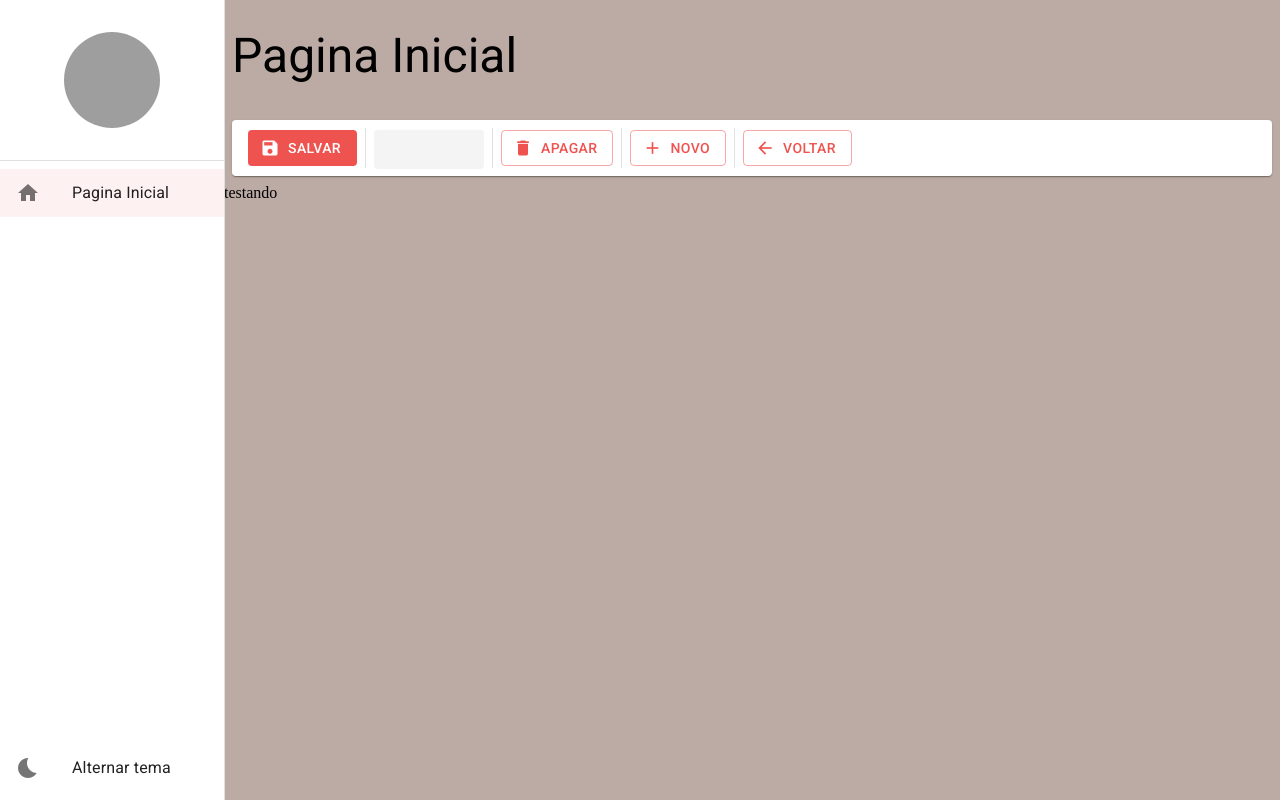
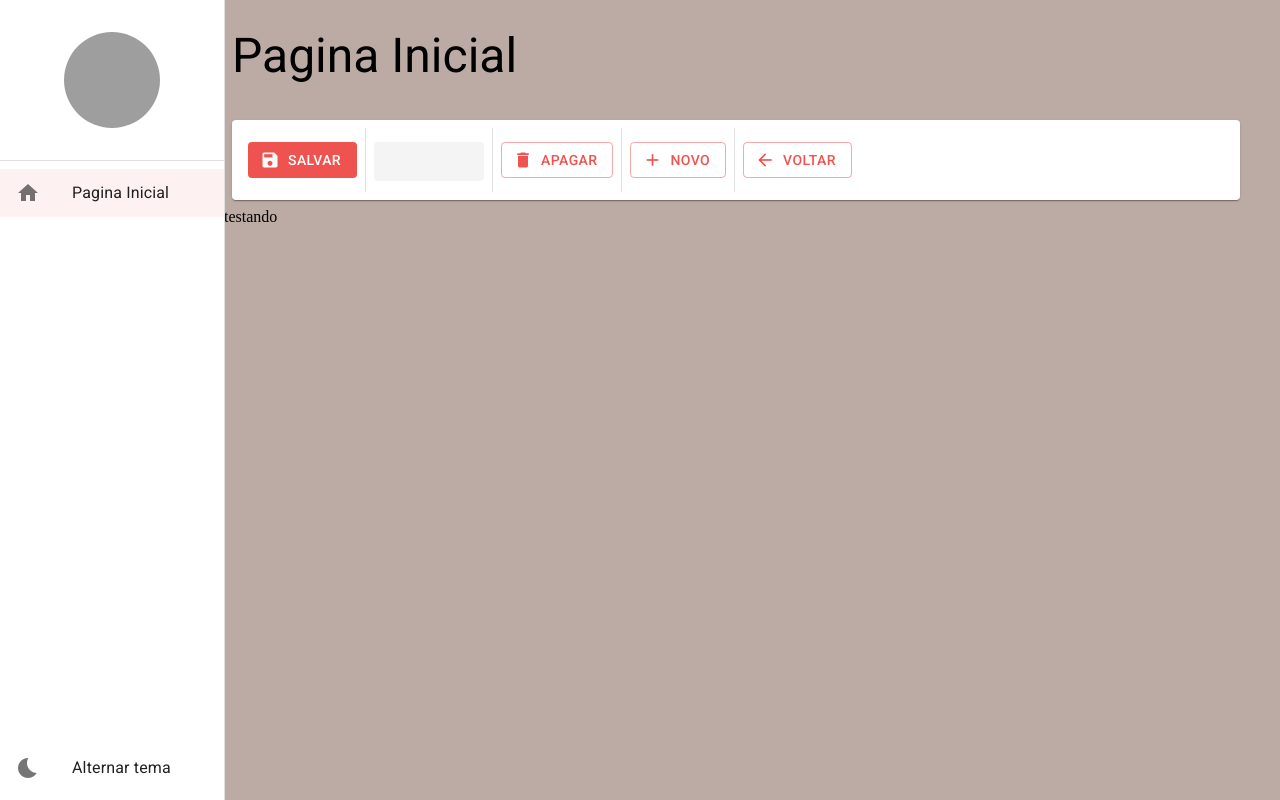
Before and after one commit to RobervanSouza/New-City, a React (Create React App) app in the folder new-city/: page /pagina-inicial in a window 1280 px wide. Built offline with nearby package versions, Linux system fonts and the light colour scheme; grey boxes are pictures that could not be loaded.

Commit message:
feat: update dashboard

```diff
--- a/new-city/src/pages/dashboard/DashBoard.tsx
+++ b/new-city/src/pages/dashboard/DashBoard.tsx
@@ -6,8 +6,11 @@ export const DashBoard = () => {
     <LayoutePages
       titulo="Pagina Inicial "
       barraDeFerramentas={
-        <FerramentasDetalhes mostrarBotaoSalvaFechar
-        mostrarBotaoSalvaFecharCarregando />
+        <FerramentasDetalhes
+         mostrarBotaoSalvaFechar
+        mostrarBotaoNovo
+        mostrarBotaoSalvaFecharCarregando
+     />
       }>
       testando
     </LayoutePages>
--- a/new-city/src/shared/components/ferramentas-detalhes/FerramentasDetalhes.tsx
+++ b/new-city/src/shared/components/ferramentas-detalhes/FerramentasDetalhes.tsx
@@ -1,4 +1,5 @@
-import { Box, Button, Divider, Icon, Paper, Skeleton, useTheme } from "@mui/material";
+import { Box, Button, Divider, Icon, Paper, Skeleton, Theme, Typography, useMediaQuery, useTheme } from "@mui/material";
+
 
 interface IerramentasDetalhes {
   textoBotaoNovo?: string;
@@ -45,7 +46,14 @@ export const FerramentasDetalhes: React.FC<IerramentasDetalhes> = ({
     aoclicarSalvarFechar,
 
 }) => {
+
+  const smDown = useMediaQuery((theme: Theme) => theme.breakpoints.down("sm")); // maior
+  // pode colocar essa const theme em cima ou fazer desta forma
+
+  const mdDown = useMediaQuery((theme: Theme) => theme.breakpoints.down("md"));  // menor
+
   const theme = useTheme();
+
   return (
     <Box
       gap={1} // distancio de um para o outro
@@ -54,7 +62,8 @@ export const FerramentasDetalhes: React.FC<IerramentasDetalhes> = ({
       paddingX={2} // so nas laterais
       display="flex"
       alignItems="center"
-      height={theme.spacing(5)} //
+      width={theme.spacing(smDown ? 41 : mdDown ? 69 : 122)}
+      height={theme.spacing(smDown ? 4 : mdDown ? 6 : 8)} //
       component={Paper}>
       {mostrarBotaoSalvar && !mostrarBotaoSalvarCarregando && (
         <Button
@@ -64,15 +73,30 @@ export const FerramentasDetalhes: React.FC<IerramentasDetalhes> = ({
           startIcon={<Icon>save</Icon>}
           onClick={aoclicarSalvar}>
           {" "}
+          <Typography
+            variant="button" //estilização padrão
+            whiteSpace="nowrap"
+            textOverflow="ellipsis"
+            overflow="hidden">
             Salvar
+          </Typography>
         </Button>
       )}
       {mostrarBotaoSalvarCarregando && <Skeleton width={110} height={66} />}
 
+      {
+  (mostrarBotaoSalvaFechar &&
+        (mostrarBotaoNovo ||
+          mostrarBotaoApagar ||
+          mostrarBotaoVoltar ||
+          mostrarBotaoSalvar)) && (
+          <Divider variant="middle" orientation="vertical" />
+        )}
 
-
-      <Divider variant="middle" orientation="vertical" />
-      {mostrarBotaoSalvaFechar && !mostrarBotaoSalvaFecharCarregando && (
+      {mostrarBotaoSalvaFechar &&
+        !mostrarBotaoSalvaFecharCarregando &&
+        !smDown &&
+        !mdDown && (
           <Button
             variant="outlined"
             color="primary"
@@ -80,17 +104,28 @@ export const FerramentasDetalhes: React.FC<IerramentasDetalhes> = ({
             startIcon={<Icon>save</Icon>}
             onClick={aoclicarSalvarFechar}>
             {" "}
+            <Typography
+              variant="button" //estilização padrão
+              whiteSpace="nowrap"
+              textOverflow="ellipsis"
+              overflow="hidden">
               Salvar/Fechar
+            </Typography>
           </Button>
         )}
 
-      {mostrarBotaoSalvaFecharCarregando && (
+      {mostrarBotaoSalvaFecharCarregando && !smDown && !mdDown && (
         <Skeleton width={110} height={66} />
       )}
 
+      {mostrarBotaoApagar &&
+        (mostrarBotaoNovo ||
+          mostrarBotaoVoltar ||
+          mostrarBotaoSalvaFechar ||
+          mostrarBotaoSalvar) && (
+          <Divider variant="middle" orientation="vertical" />
+        )}
 
-
-      <Divider variant="middle" orientation="vertical" />
       {mostrarBotaoApagar && !mostrarBotaoApagarCarregando && (
         <Button
           variant="outlined"
@@ -99,12 +134,26 @@ export const FerramentasDetalhes: React.FC<IerramentasDetalhes> = ({
           startIcon={<Icon>delete</Icon>}
           onClick={aoclicarApagar}>
           {" "}
+          <Typography
+            variant="button" //estilização padrão
+            whiteSpace="nowrap"
+            textOverflow="ellipsis"
+            overflow="hidden">
             Apagar
+          </Typography>
         </Button>
       )}
       {mostrarBotaoApagarCarregando && <Skeleton width={110} height={66} />}
+
+      {mostrarBotaoNovo &&
+        (mostrarBotaoVoltar ||
+          mostrarBotaoApagar ||
+          mostrarBotaoSalvaFechar ||
+          mostrarBotaoSalvar) && (
           <Divider variant="middle" orientation="vertical" />
-      {mostrarBotaoNovo && !mostrarBotaoNovoCarregando && (
+        )}
+
+      {mostrarBotaoNovo && !mostrarBotaoNovoCarregando && !smDown && (
         <Button
           variant="outlined"
           color="primary"
@@ -112,11 +161,27 @@ export const FerramentasDetalhes: React.FC<IerramentasDetalhes> = ({
           startIcon={<Icon>add</Icon>}
           onClick={aoclicarNovo}>
           {" "}
+          <Typography
+            variant="button" //estilização padrão
+            whiteSpace="nowrap"
+            textOverflow="ellipsis"
+            overflow="hidden">
             {textoBotaoNovo}
+          </Typography>
         </Button>
       )}
-      {mostrarBotaoNovoCarregando && <Skeleton width={110} height={66} />}
+      {mostrarBotaoNovoCarregando && !smDown && (
+        <Skeleton width={110} height={66} />
+      )}
+
+      {mostrarBotaoVoltar &&
+        (mostrarBotaoNovo ||
+          mostrarBotaoApagar ||
+          mostrarBotaoSalvaFechar ||
+          mostrarBotaoSalvar) && (
           <Divider variant="middle" orientation="vertical" />
+        )}
+
       {mostrarBotaoVoltar && !mostrarBotaoVoltarCarregando && (
         <Button
           variant="outlined"
@@ -125,7 +190,13 @@ export const FerramentasDetalhes: React.FC<IerramentasDetalhes> = ({
           startIcon={<Icon>arrow_back</Icon>}
           onClick={aoclicarVoltar}>
           {" "}
+          <Typography
+            variant="button" //estilização padrão
+            whiteSpace="nowrap"
+            textOverflow="ellipsis" // 3 pontinhos {...} na tela
+            overflow="hidden">
             Voltar
+          </Typography>
         </Button>
       )}
       {mostrarBotaoVoltarCarregando && <Skeleton width={110} height={66} />}
```
Lines whose indentation alone changed are shown as unchanged.
